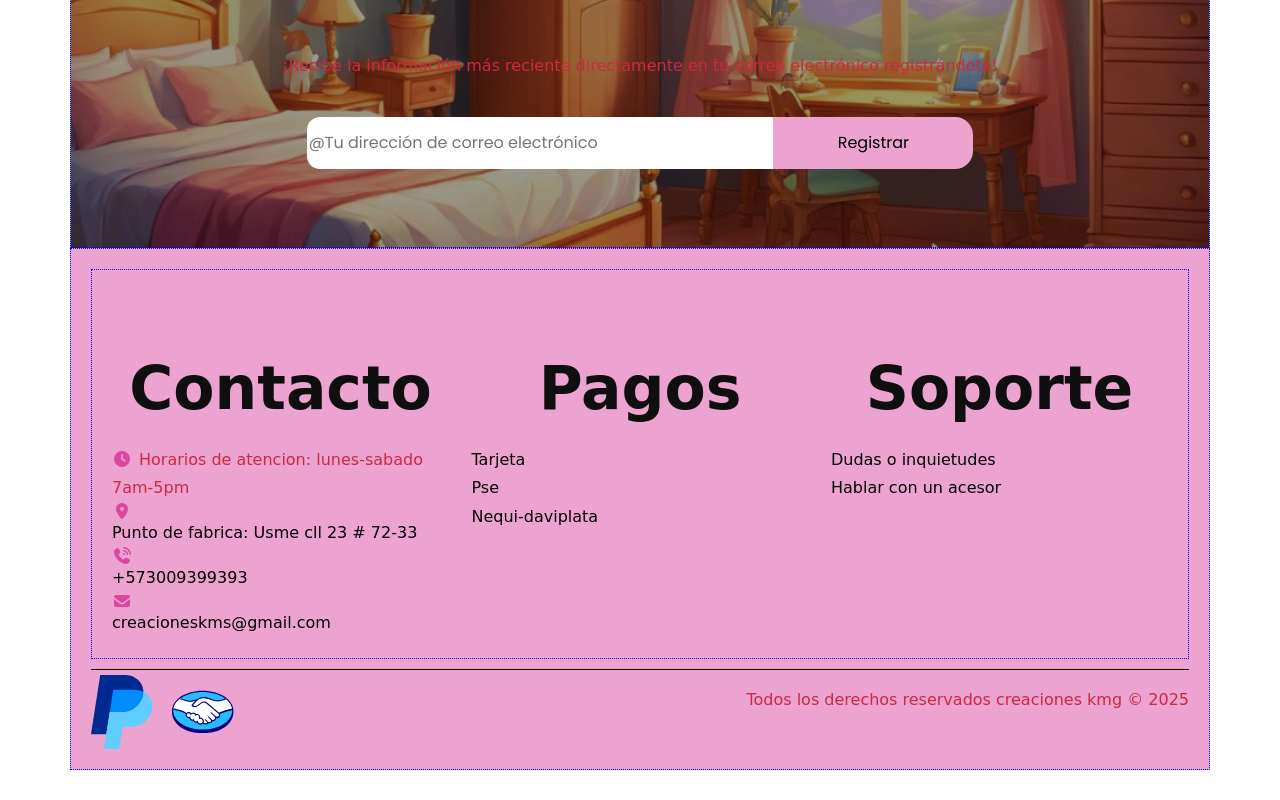
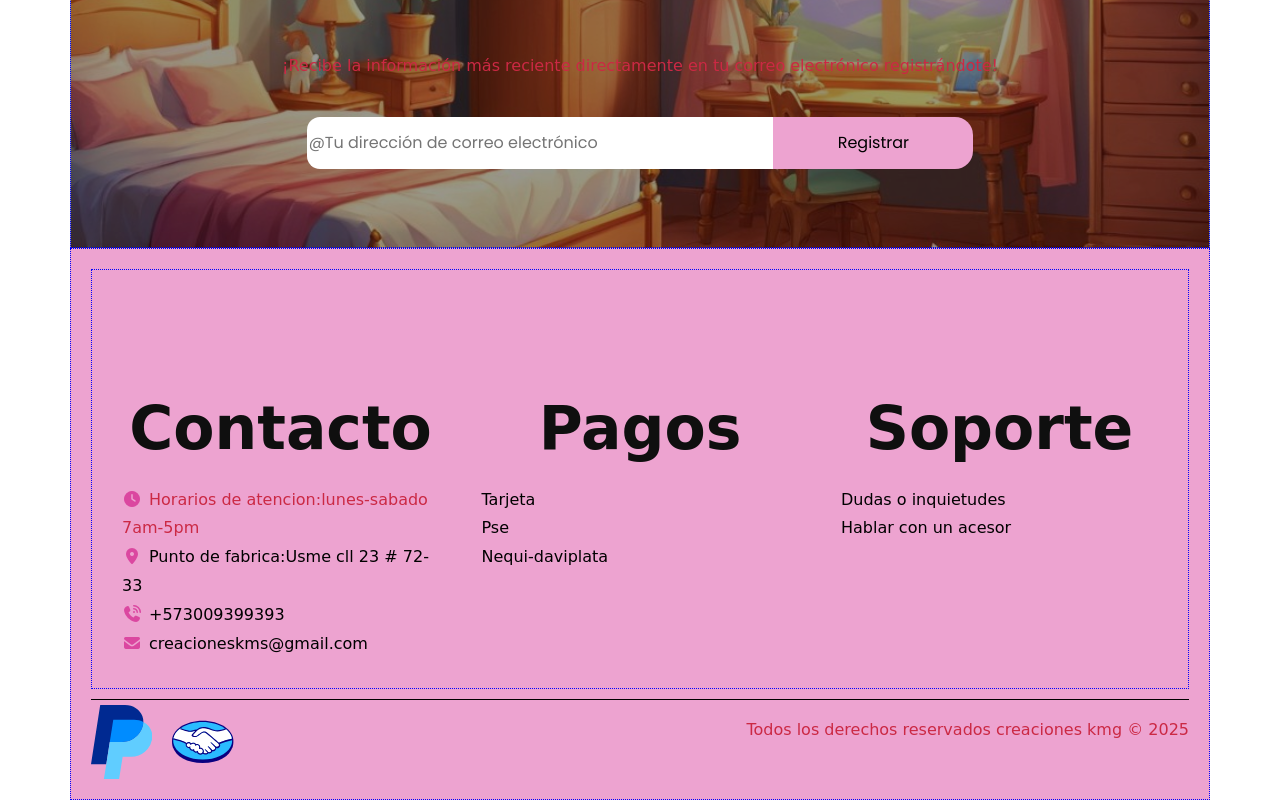
Before and after one commit to RamiroDiaz10/Creaciones-KMG, a plain HTML site: page index.html in a window 1280 px wide. Shown: the part 2301-3101 px from the top of the page. Before the commit the page ends 3071 px from the top, so only its background shows below. Drawn offline with Linux system fonts and the light colour scheme; a web font is replaced by a local one.

Commit message:
[+]index.html: se organizo los iconos, main.css: se hizo resposinvo el footer y se le pusieron bordes

```diff
--- a/css/main.css
+++ b/css/main.css
@@ -478,8 +478,6 @@ p {
     display: flex;
     justify-content: center;
     gap: 0.5em;
-    /* position: relative;
-  top: -8rem */
     transform: translateY(-8rem);
   }
 }
@@ -622,31 +620,27 @@ p {
 }
 
 .footer-container {
+  gap: 1.4em;
   width: 100%;
   margin-bottom: 1rem;
 
-  & h2 {
-    margin-bottom: 1rem;
-    line-height: 1.6;
-  }
-
-  & ul,
-  & p {
-    margin: 0;
-    padding: 0;
-    text-decoration: none;
-    line-height: 1.8;
-  }
 }
 
 .widget {
-  flex: 1 0 30%;
+  border: 1px dotted #4905a4;
+  box-sizing: border-box;
+  padding: 1rem;
+  margin-top: 3rem;
+
+  & a {
+    align-items: center;
+    display: block;
+  }
+
+
 }
 
-.widget-left .fa-solid {
-  margin-right: 0.7rem;
-  color: #db47a0;
-}
+
 
 .icon-container {
   display: flex;
@@ -691,6 +685,7 @@ p {
     height: 46rem;
   }
 }
+
 
 @media (width > 768px) {
   .container {
@@ -749,9 +744,46 @@ p {
 
 
   /**Footer*/
-  .footer-container {
+
+  .footer .container {
+    background-color: var(--Pink-Pearl);
+    padding: 2rem;
+  }
+
+  .container .footer-container {
     display: flex;
     gap: 1.4em;
+    width: 100%;
+    margin-bottom: 1rem;
+
+    & h2 {
+      margin-bottom: 1rem;
+      line-height: 1.6;
+    }
+
+    & ul,
+    & p {
+      margin: 0;
+      padding: 0;
+      text-decoration: none;
+      line-height: 1.8;
+    }
+  }
+
+  .widget {
+    flex: 1 0 30%;
+    border: none;
+
+    & a {
+      flex-direction: unset;
+    }
+  }
+
+
+
+  .widget-left .fa-solid {
+    margin-right: 0.7rem;
+    color: #db47a0;
   }
 }
 
```
Also changed, not shown: index.html (+3 -8 lines).
